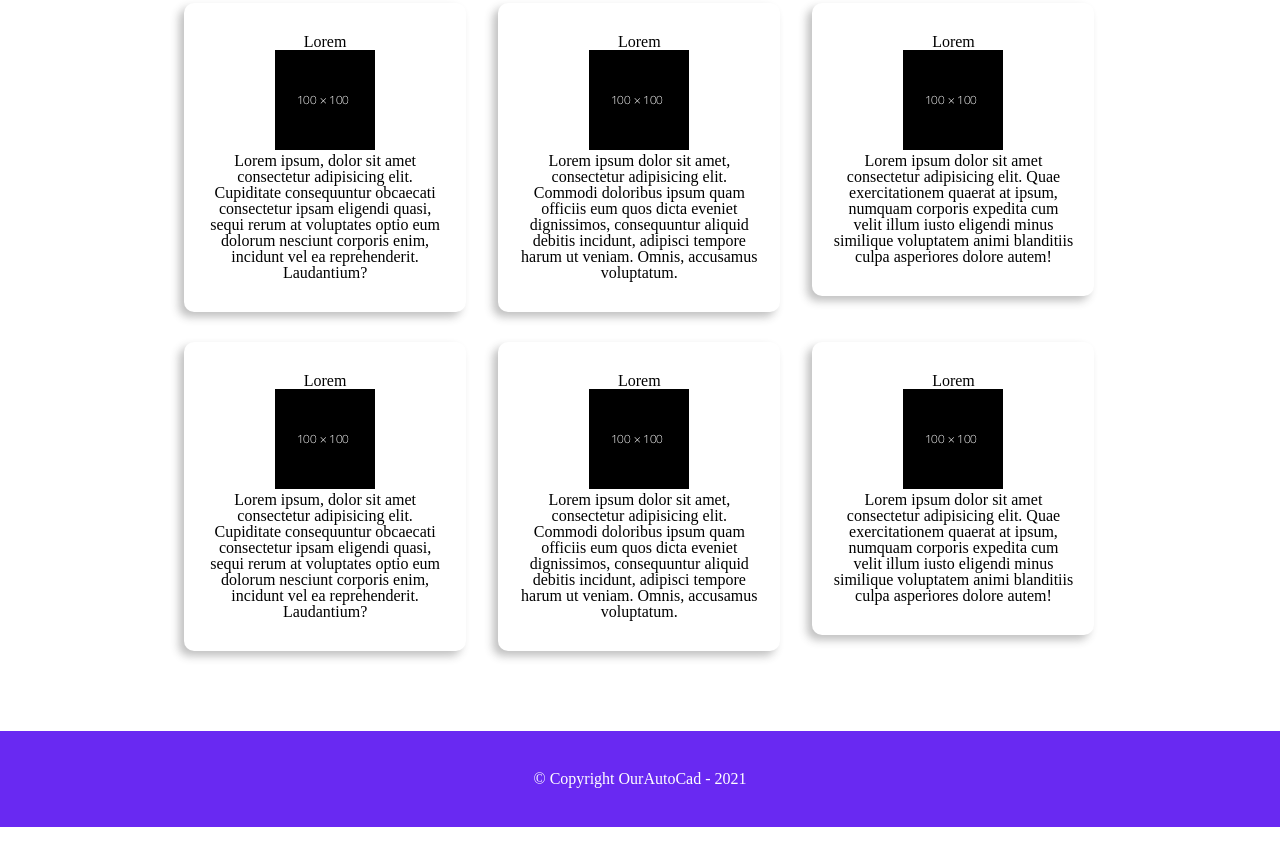
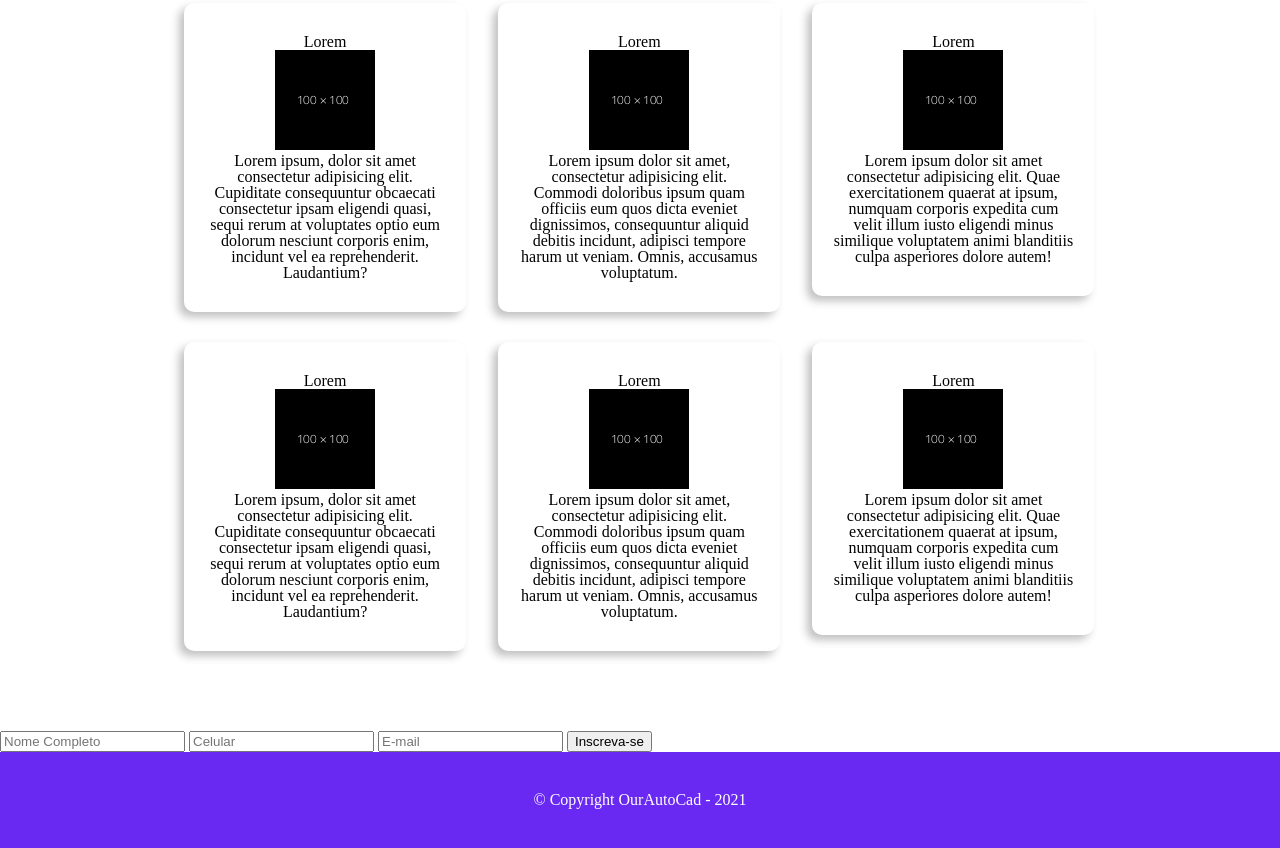
Before and after one commit to breneroliveira/squad-15, a plain HTML site: page index.html in a window 1280 px wide. Shown: the part 650-1498 px from the top of the page. Before the commit the page ends 1477 px from the top, so only its background shows below. Drawn offline with Linux system fonts and the light colour scheme.

Commit message:
Update index.html

```diff
--- a/index.html
+++ b/index.html
@@ -56,6 +56,16 @@
                     <p>Lorem ipsum dolor sit amet consectetur adipisicing elit. Quae exercitationem quaerat at ipsum, numquam corporis expedita cum velit illum iusto eligendi minus similique voluptatem animi blanditiis culpa asperiores dolore autem!</p>
                 </li>
             </ul>
+
+            <form class="formulario">
+                <input type="text" placeholder="Nome Completo" id="nomecompleto" required>
+
+                <input type="tel" placeholder="Celular" id="nomecompleto" required>
+
+                <input type="email" placeholder="E-mail" id="email" required>
+
+                <input type="submit" value="Inscreva-se">
+            </form>
         </main>
 
         <footer>
```
